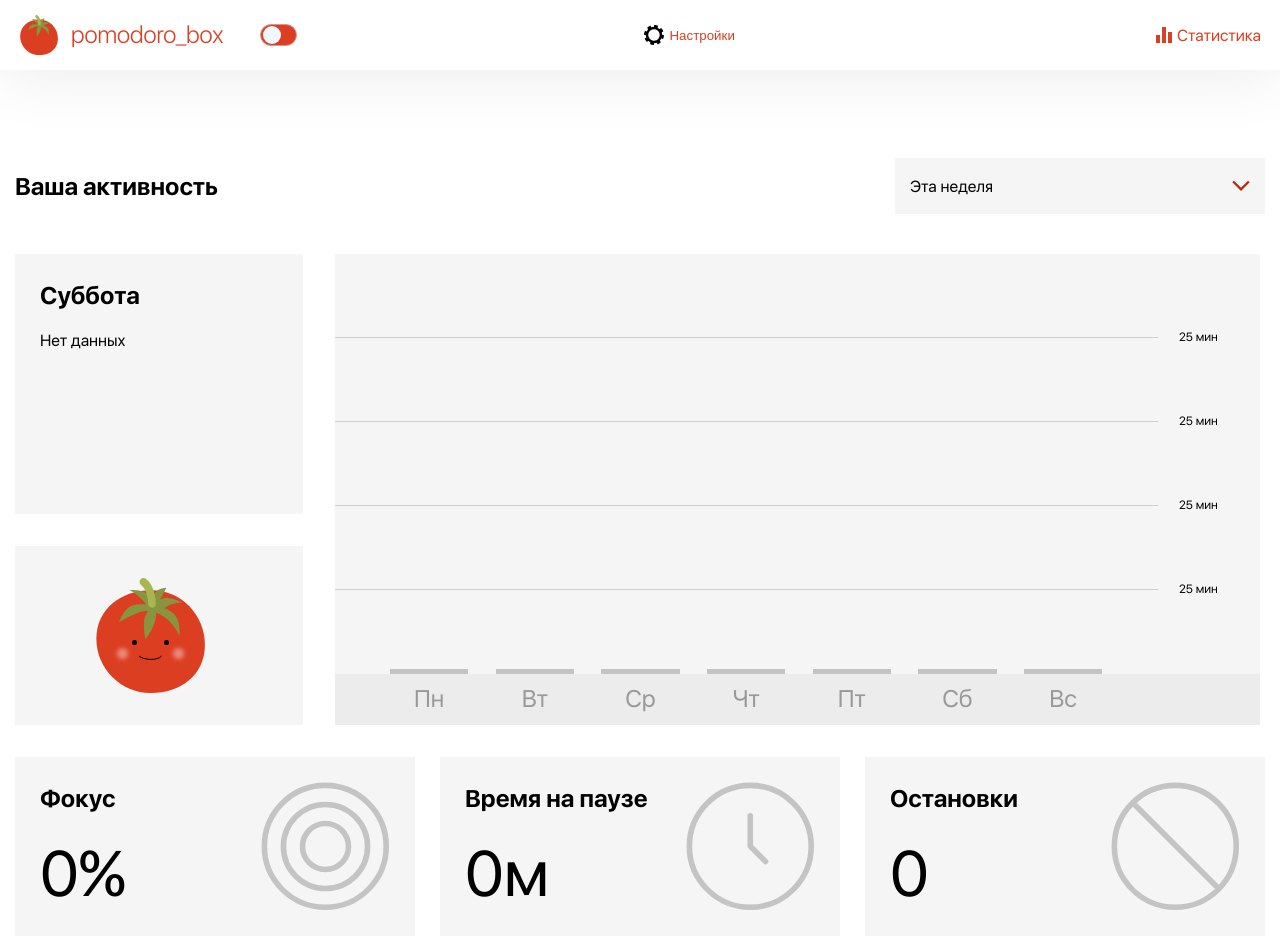
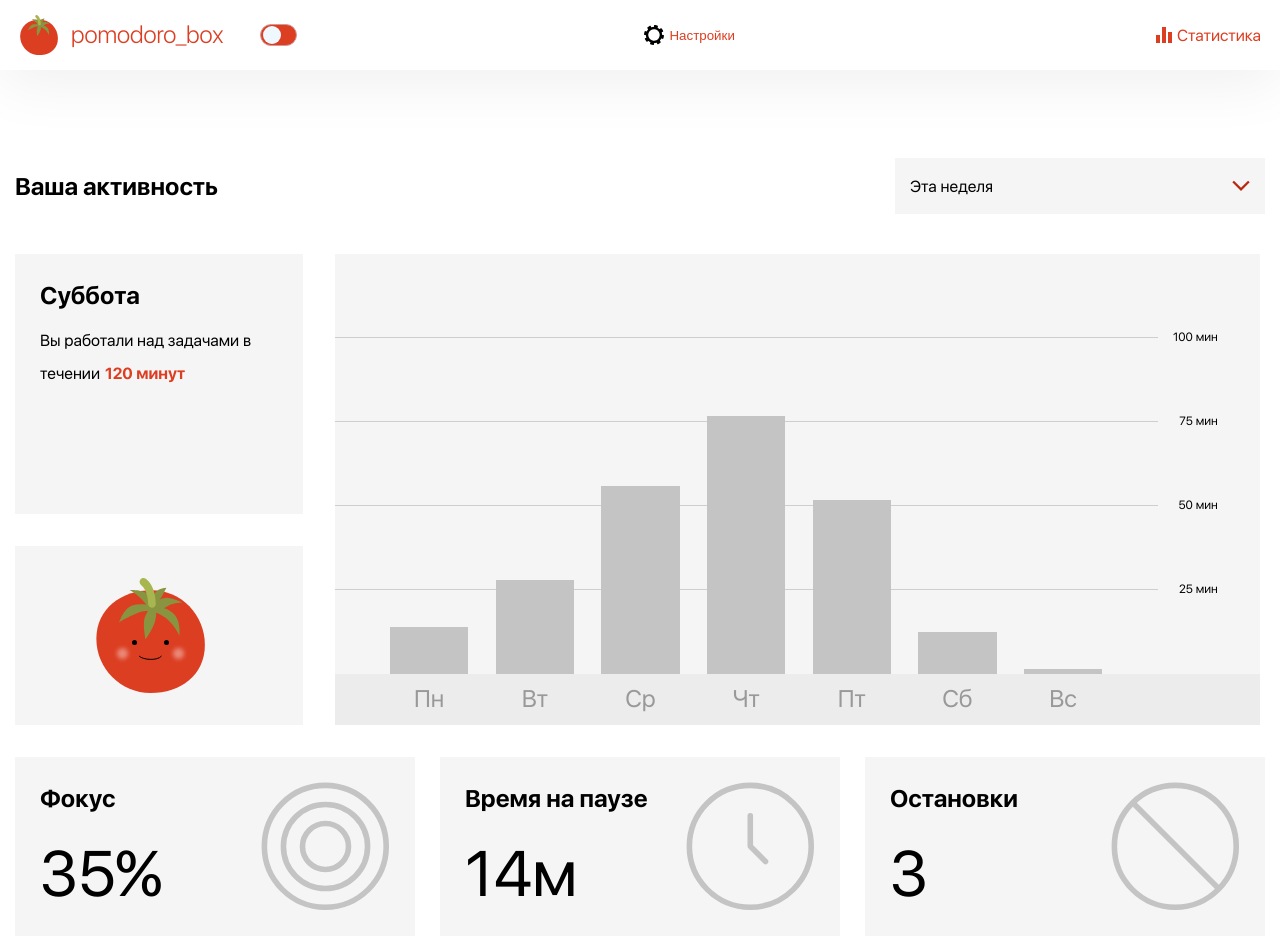
Before and after one commit to Sacred777/react-pomo, a React (Create React App) app: page /stat in a window 1280 px wide. Built offline with nearby package versions, Linux system fonts and the light colour scheme.

Commit message:
Component StatsPageContainer is created from StatPage

```diff
--- a/src/App.tsx
+++ b/src/App.tsx
@@ -6,8 +6,13 @@ import { Header } from './components/Header';
 import { AppPage } from './components/AppPage';
 import { NotFoundPage } from './components/NotFoundPage';
 import { StatisticsPage } from './components/StatisticsPage';
+import {CreateStatState} from "./help/CreateStatsState";
+import StatisticsPageContainer from "./components/StatisticsPage/StatisticsPageContainer";
 
 function App() {
+  // TODO Удалить. Служит для создания статистики
+  CreateStatState();
+
   return (
     <div className="App">
       <Layout>
@@ -15,7 +20,7 @@ function App() {
         <main className='container'>
           <Routes>
             <Route path="/" element={<AppPage />} />
-            <Route path="/stat" element={<StatisticsPage />} />
+            <Route path="/stat" element={<StatisticsPageContainer />} />
             <Route path="*" element={<NotFoundPage />} />
           </Routes>
         </main>
--- a/src/components/StatisticsPage/StatisticsPage.tsx
+++ b/src/components/StatisticsPage/StatisticsPage.tsx
@@ -4,7 +4,27 @@ import {EColors, EWeight, Text} from "../Text";
 import {EIcons, Icon} from "../Icon";
 import {Break} from "../Break";
 
-export function StatisticsPage() {
+export interface IStatisticsPageProps {
+  dayOfWeek: string;
+  workingOnTaskTime: string;
+  pomodoroCount: number;
+  focusPercents: string;
+  pauseTime: string;
+  stopCount: string;
+  moButtonHeight: string;
+  tuButtonHeight: string;
+  weButtonHeight: string;
+  thButtonHeight: string;
+  frButtonHeight: string;
+  saButtonHeight: string;
+  suButtonHeight: string;
+  oneLineLevelValue: string;
+  twoLineLevelValue: string;
+  threeLineLevelValue: string;
+  fourLineLevelValue: string;
+}
+
+export function StatisticsPage({...props}: IStatisticsPageProps) {
   return (
     <div className={styles.wrapper}>
       <div className={styles.topWrapper}>
@@ -19,9 +39,22 @@ export function StatisticsPage() {
         <div className={styles.leftChartWrapper}>
 
           <div className={styles.workingOnTasks}>
-            <Text size={24} lineHeight={33} weight={EWeight.bold}>Суббота</Text>
+            <Text size={24} lineHeight={33} weight={EWeight.bold}>{props.dayOfWeek}</Text>
             <Break size={12} top/>
-            <Text size={16} lineHeight={33}>Нет данных</Text>
+            <Text
+              size={16}
+              lineHeight={33}>
+              {`Вы работали над задачами в течении`}
+              <Break size={5} inline={true}/>
+              <Text
+                size={16}
+                lineHeight={33}
+                color={EColors.red}
+                weight={EWeight.bold}
+              >
+                {props.workingOnTaskTime}
+              </Text>
+            </Text>
           </div>
 
           <div className={styles.pomodoroCount}>
@@ -39,46 +72,74 @@ export function StatisticsPage() {
         <div className={styles.rightChartWrapper}>
           <div className={styles.chartField}>
             <div className={styles.chartLine}>
-              <Text As={'p'} size={12} lineHeight={33}>25 мин</Text>
+              <Text As={'p'} size={12} lineHeight={33}>{props.fourLineLevelValue}</Text>
             </div>
             <div className={styles.chartLine}>
-              <Text As={'p'} size={12} lineHeight={33}>25 мин</Text>
+              <Text As={'p'} size={12} lineHeight={33}>{props.threeLineLevelValue}</Text>
             </div>
             <div className={styles.chartLine}>
-              <Text As={'p'} size={12} lineHeight={33}>25 мин</Text>
+              <Text As={'p'} size={12} lineHeight={33}>{props.twoLineLevelValue}</Text>
             </div>
             <div className={styles.chartLine}>
-              <Text As={'p'} size={12} lineHeight={33}>25 мин</Text>
+              <Text As={'p'} size={12} lineHeight={33}>{props.oneLineLevelValue}</Text>
             </div>
             <div className={styles.chartLine}></div>
 
             <div className={styles.chartColums}>
               <div className={styles.buttonWrapper}>
-                <button className={styles.button}></button>
+                <button
+                  className={styles.button}
+                  id='1'
+                  style={{height: props.moButtonHeight}}>
+                </button>
                 <Text As={'p'} size={24} lineHeight={24} color={EColors.grey99}>Пн</Text>
               </div>
               <div className={styles.buttonWrapper}>
-                <button className={styles.button}></button>
+                <button
+                  className={styles.button}
+                  id='2'
+                  style={{height: props.tuButtonHeight}}>
+                </button>
                 <Text As={'p'} size={24} lineHeight={24} color={EColors.grey99}>Вт</Text>
               </div>
               <div className={styles.buttonWrapper}>
-                <button className={styles.button}></button>
+                <button
+                  className={styles.button}
+                  id='3'
+                  style={{height: props.weButtonHeight}}>
+                </button>
                 <Text As={'p'} size={24} lineHeight={24} color={EColors.grey99}>Ср</Text>
               </div>
               <div className={styles.buttonWrapper}>
-                <button className={styles.button}></button>
+                <button
+                  className={styles.button}
+                  id='4'
+                  style={{height: props.thButtonHeight}}>
+                </button>
                 <Text As={'p'} size={24} lineHeight={24} color={EColors.grey99}>Чт</Text>
               </div>
               <div className={styles.buttonWrapper}>
-                <button className={styles.button}></button>
+                <button
+                  className={styles.button}
+                  id='5'
+                  style={{height: props.frButtonHeight}}>
+                </button>
                 <Text As={'p'} size={24} lineHeight={24} color={EColors.grey99}>Пт</Text>
               </div>
               <div className={styles.buttonWrapper}>
-                <button className={styles.button}></button>
+                <button
+                  className={styles.button}
+                  id='6'
+                  style={{height: props.saButtonHeight}}>
+                </button>
                 <Text As={'p'} size={24} lineHeight={24} color={EColors.grey99}>Сб</Text>
               </div>
               <div className={styles.buttonWrapper}>
-                <button className={styles.button}></button>
+                <button
+                  className={styles.button}
+                  id='7'
+                  style={{height: props.suButtonHeight}}>
+                </button>
                 <Text As={'p'} size={24} lineHeight={24} color={EColors.grey99}>Вс</Text>
               </div>
             </div>
@@ -91,7 +152,7 @@ export function StatisticsPage() {
         <div className={styles.items + ' ' + styles.focus}>
           <div className={styles.info}>
             <Text As={'p'} size={24} lineHeight={33} weight={EWeight.bold}>Фокус</Text>
-            <Text size={64} lineHeight={76}>0%</Text>
+            <Text size={64} lineHeight={76}>{props.focusPercents}</Text>
           </div>
           <Icon name={EIcons.focus} size={129}/>
         </div>
@@ -99,7 +160,7 @@ export function StatisticsPage() {
         <div className={styles.items + ' ' + styles.pause}>
           <div className={styles.info}>
             <Text As={'p'} size={24} lineHeight={33} weight={EWeight.bold}>Время на паузе</Text>
-            <Text size={64} lineHeight={76}>0м</Text>
+            <Text size={64} lineHeight={76}>{props.pauseTime}</Text>
           </div>
           <Icon name={EIcons.pause} size={129}/>
         </div>
@@ -107,7 +168,7 @@ export function StatisticsPage() {
         <div className={styles.items + ' ' + styles.stop}>
           <div className={styles.info}>
             <Text As={'p'} size={24} lineHeight={33} weight={EWeight.bold}>Остановки</Text>
-            <Text size={64} lineHeight={76}>0</Text>
+            <Text size={64} lineHeight={76}>{props.stopCount}</Text>
           </div>
           <Icon name={EIcons.stop} size={129}/>
         </div>
--- /dev/null
+++ b/src/components/StatisticsPage/StatisticsPageContainer.tsx
@@ -0,0 +1,33 @@
+import React from 'react';
+import {IStatisticsPageProps, StatisticsPage} from "./StatisticsPage";
+
+const StatisticsPageContainer = () => {
+
+  const pr: IStatisticsPageProps = {
+    dayOfWeek: 'Суббота',
+    workingOnTaskTime: '120 минут',
+    pomodoroCount: 2,
+    focusPercents: '35%',
+    pauseTime: '14м',
+    stopCount: '3',
+    moButtonHeight: '10%',
+    tuButtonHeight: '20%',
+    weButtonHeight: '40%',
+    thButtonHeight: '55%',
+    frButtonHeight: '37%',
+    saButtonHeight: '9%',
+    suButtonHeight: '1%',
+    oneLineLevelValue: '25 мин',
+    twoLineLevelValue: '50 мин',
+    threeLineLevelValue: '75 мин',
+    fourLineLevelValue: '100 мин',
+  }
+
+  return (
+    <>
+      <StatisticsPage {...pr}/>
+    </>
+  );
+};
+
+export default StatisticsPageContainer;
--- /dev/null
+++ b/src/help/CreateStatsState.tsx
@@ -0,0 +1,23 @@
+import {createStat} from "../store/statSlice";
+import {useAppDispatch} from "../hooks/reduxHooks";
+
+export function CreateStatState() {
+  const dispatch = useAppDispatch();
+  const statObj = {
+    day: 6,
+    month: 7,
+    year: 2022,
+    dayOfTheWeek: 3,
+    week: 28,
+    date: '20220706',
+    timerTime: 260,
+    pomodoroTime: 60,
+    pauseTime: 20,
+    stopCount: 2,
+    pomodoroCount: 1,
+    taskCount: 1,
+    lastLongBreakPomodoroCount: 1,
+  }
+
+  dispatch(createStat(statObj))
+}
```
